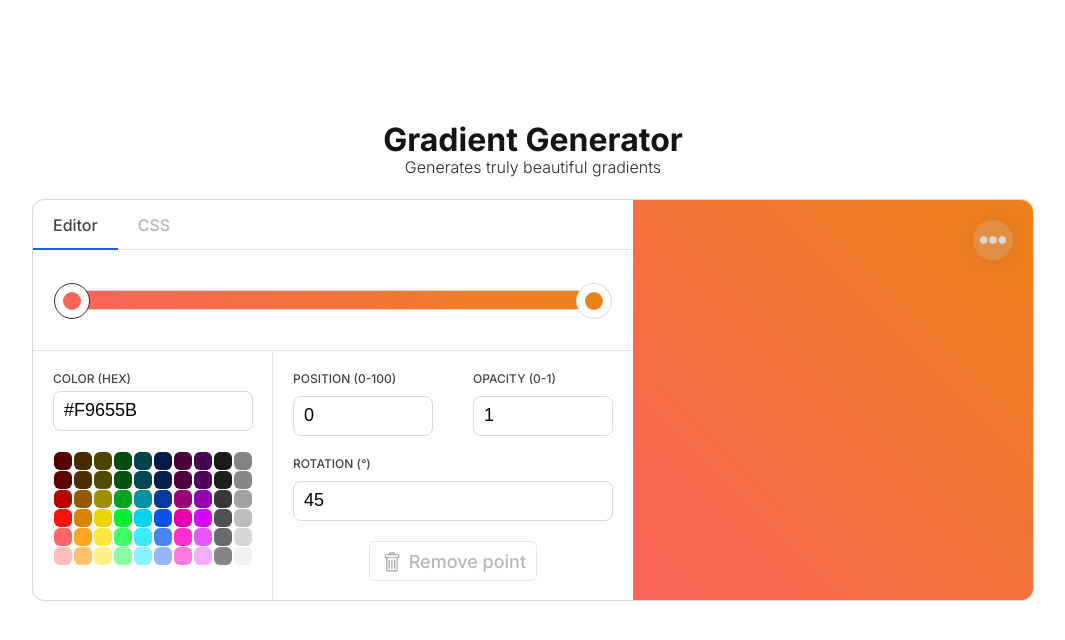
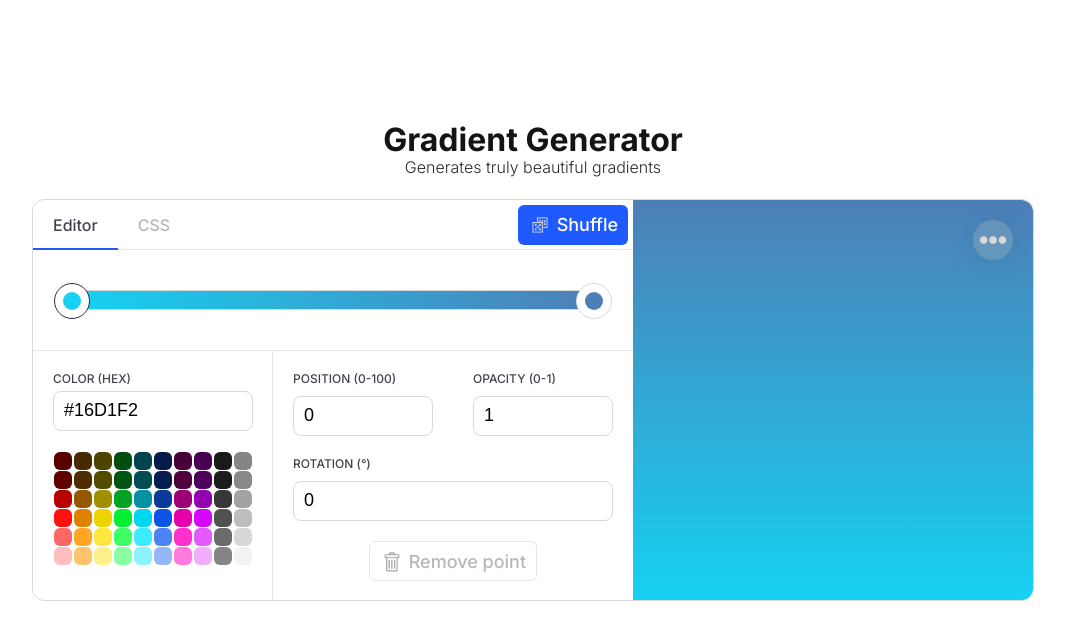
Before and after one commit to liskapolarni/gradient-generator, a Vue app: page / in a window 1280 px wide. Shown: the top 640 px of the page, without its empty margins (107-1172 px from the left). Built offline with nearby package versions, Linux system fonts and the light colour scheme.

Commit message:
added a button that generates a random gradient

```diff
--- a/public/json/messages.json
+++ b/public/json/messages.json
@@ -14,6 +14,7 @@
 
         "colorMode": "Color mode:",
         "language": "Language:",
+        "shuffle": "Shuffle",
 
         "universal": "Universal",
         "modern": "Works in most modern browsers",
@@ -37,13 +38,13 @@
 
         "colorMode": "Barevné schéma:",
         "language": "Jazyk:",
+        "shuffle": "Náhodný přechod",
 
         "universal": "Univerzální kód",
         "modern": "Funguje ve většině moderních prohlížečů",
         "legacy": "Pro starší verze prohlížečů",
         "copy": "Zkopírovat kód",
         "copied": "Zkopírováno!"
-
     }
 
 }
--- a/src/components/GradientGenerator.vue
+++ b/src/components/GradientGenerator.vue
@@ -18,7 +18,8 @@
                     @select-color="selectColor"
                     @set-color-props="setColorProps"
                     @new-color="newColor"
-                    @remove-color="removeColor" />
+                    @remove-color="removeColor"
+                    @shuffle="shuffle" />
                 <Display
                     :gradient-colors="gradientColors"
                     :gradient-style="getStyle"
@@ -45,13 +46,12 @@ export default {
     },
     data() {
         return {
-            // gradient
-            gradientColors: [
-                { id: 0, hex: '#F9655B', position: 0, opacity: 1 },
-                { id: 1, hex: '#EE821A', position: 100, opacity: 1 }
-            ],
+            // gradient properties
+            gradientColors: [{}, {}],
+            rotation: 45,
+            // gradient manipulation
             selectedColor: 0,
-            rotation: 45,
+            // css style
             gradientStyle: '',
             // dark mode
             darkMode: false
@@ -161,6 +161,22 @@ export default {
         // language switching
         switchLanguage(language) {
             this.$emit('switch-language', language)
+        },
+        // shuffle colors
+        shuffle() {
+            const rotations = [...Array(8).keys()].map((multiplier) => 45*multiplier)
+            this.rotation = rotations[Math.floor(Math.random() * rotations.length)]
+
+            const hexKeys = [...Array(9).keys(), "A", "B", "C", "D", "E", "F"]
+            this.gradientColors = [...Array(2).keys()].map((id) => {
+                return {
+                    id: id,
+                    // random hex color generation
+                    hex: '#' + [...Array(6).keys()].map(() => hexKeys[Math.floor(Math.random() * hexKeys.length)]).join(""),
+                    position: id*100,
+                    opacity: 1
+                }
+            })
         }
     },
     watch: {
@@ -178,6 +194,8 @@ export default {
         if (localStorage.darkMode) {
             this.darkMode = (localStorage.darkMode === "true")
         }
+
+        this.shuffle()
     }
 }
 </script>
--- a/src/components/Properties.vue
+++ b/src/components/Properties.vue
@@ -5,7 +5,9 @@
         <TabsSwitcher
             :selected-tab="selectedTab"
             :dark-mode="darkMode"
-            @select-tab="selectTab" />
+            :messages="messages"
+            @select-tab="selectTab"
+            @shuffle="shuffle" />
         <div v-if="selectedTab == 'Editor'">
             <VisualizationLine
                 :gradient-colors="gradientColors"
@@ -15,7 +17,6 @@
                 @select-color="selectColor"
                 @set-color-props="setColorProps"
                 @new-color="newColor" />
-
             <ColorPicker
                 :dark-mode="darkMode"
                 @set-color="setColor">
@@ -173,11 +174,17 @@ export default {
             if (this.gradientColors.length > 2) {
                 this.$emit('remove-color', this.colorObject)
             }
+        },
+        shuffle() {
+            this.$emit('shuffle')
         }
     },
     watch: {
         selectedColor() {
             this.input = {...this.colorObject}
+        },
+        rotation() {
+            this.inputRotation = this.rotation
         },
         gradientColors: {
             handler: function() {
--- a/src/components/TabsSwitcher.vue
+++ b/src/components/TabsSwitcher.vue
@@ -11,12 +11,18 @@
             @click="selectTab(name)">
             {{ name }}
         </div>
+
+        <div class="btn blue right mr-5 mt-5"
+            @click="shuffle">
+            <div class="btn-icon shuffle invert"></div>
+            {{ messages.shuffle }}
+        </div>
     </div>
 </template>
 
 <script>
 export default {
-    props: ['selected-tab', 'dark-mode'],
+    props: ['selected-tab', 'dark-mode', 'messages'],
     data() {
         return {
             tabs: ['Editor', 'CSS']
@@ -25,6 +31,9 @@ export default {
     methods: {
         selectTab(name) {
             this.$emit('select-tab', name)
+        },
+        shuffle() {
+            this.$emit('shuffle')
         }
     }
 }
--- a/src/sass/_classes.scss
+++ b/src/sass/_classes.scss
@@ -59,11 +59,11 @@ $box-model: margin, padding;
         border: none !important;
 
         &:hover {
-            background-color: darken($primary, 5%);
+            background-color: darken($primary, 5%) !important;
         }
 
         &:active {
-            background-color: darken($primary, 10%);
+            background-color: darken($primary, 10%) !important;
         }
 
         cursor: pointer;
@@ -75,11 +75,11 @@ $box-model: margin, padding;
         border: none !important;
 
         &:hover {
-            background-color: darken($red, 5%);
+            background-color: darken($red, 5%) !important;
         }
 
         &:active {
-            background-color: darken($red, 10%);
+            background-color: darken($red, 10%) !important;
         }
 
         cursor: pointer;
@@ -115,7 +115,7 @@ $box-model: margin, padding;
     display: inline-block;
 }
 
-@each $icon-name in delete, showmore, close, copy {
+@each $icon-name in delete, showmore, close, copy, shuffle {
     .#{$icon-name} {
         background-image: url('../public/assets/icons/#{$icon-name}.png')
     }
```
Also changed, not shown: public/assets/icons/shuffle.png (added).
